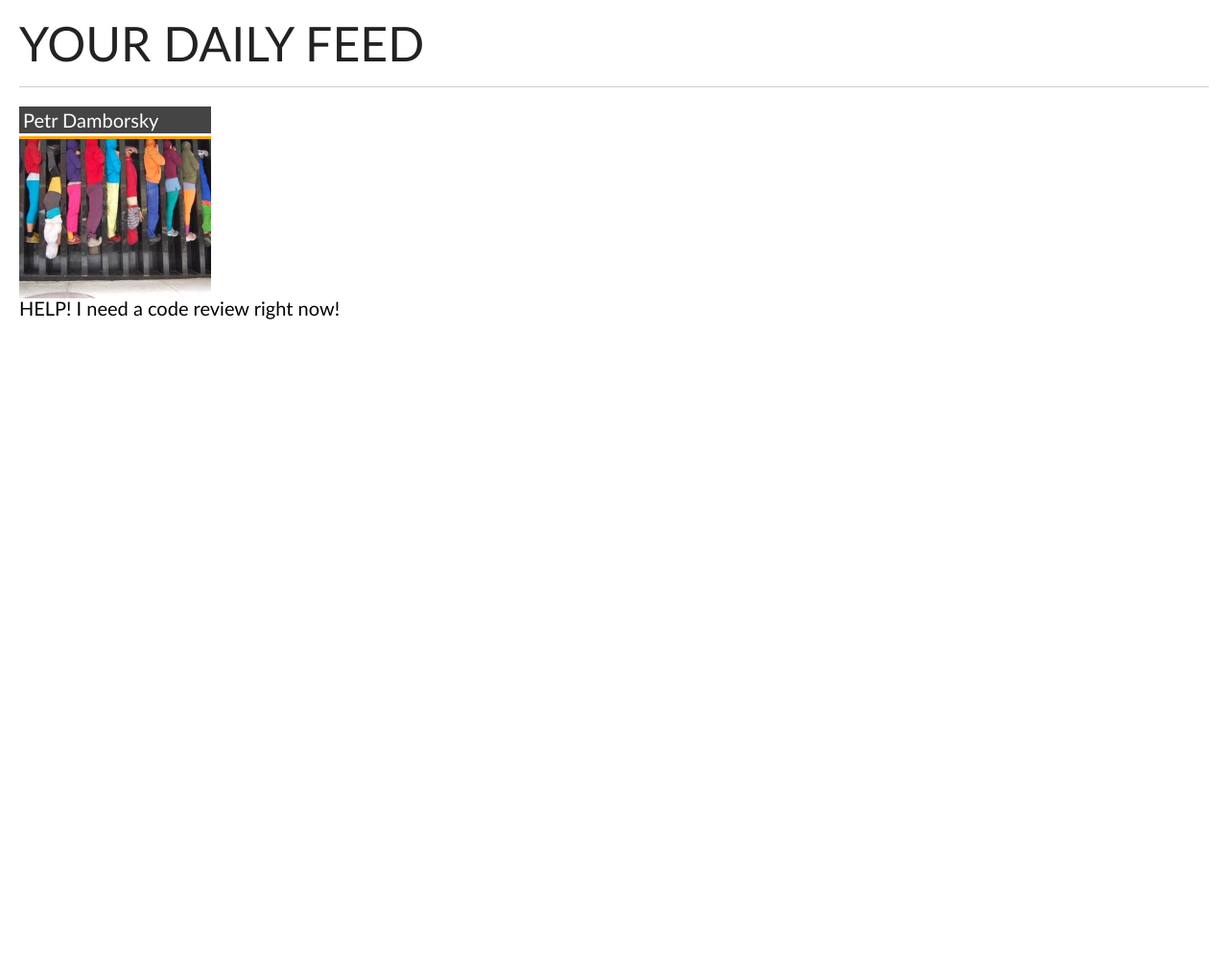
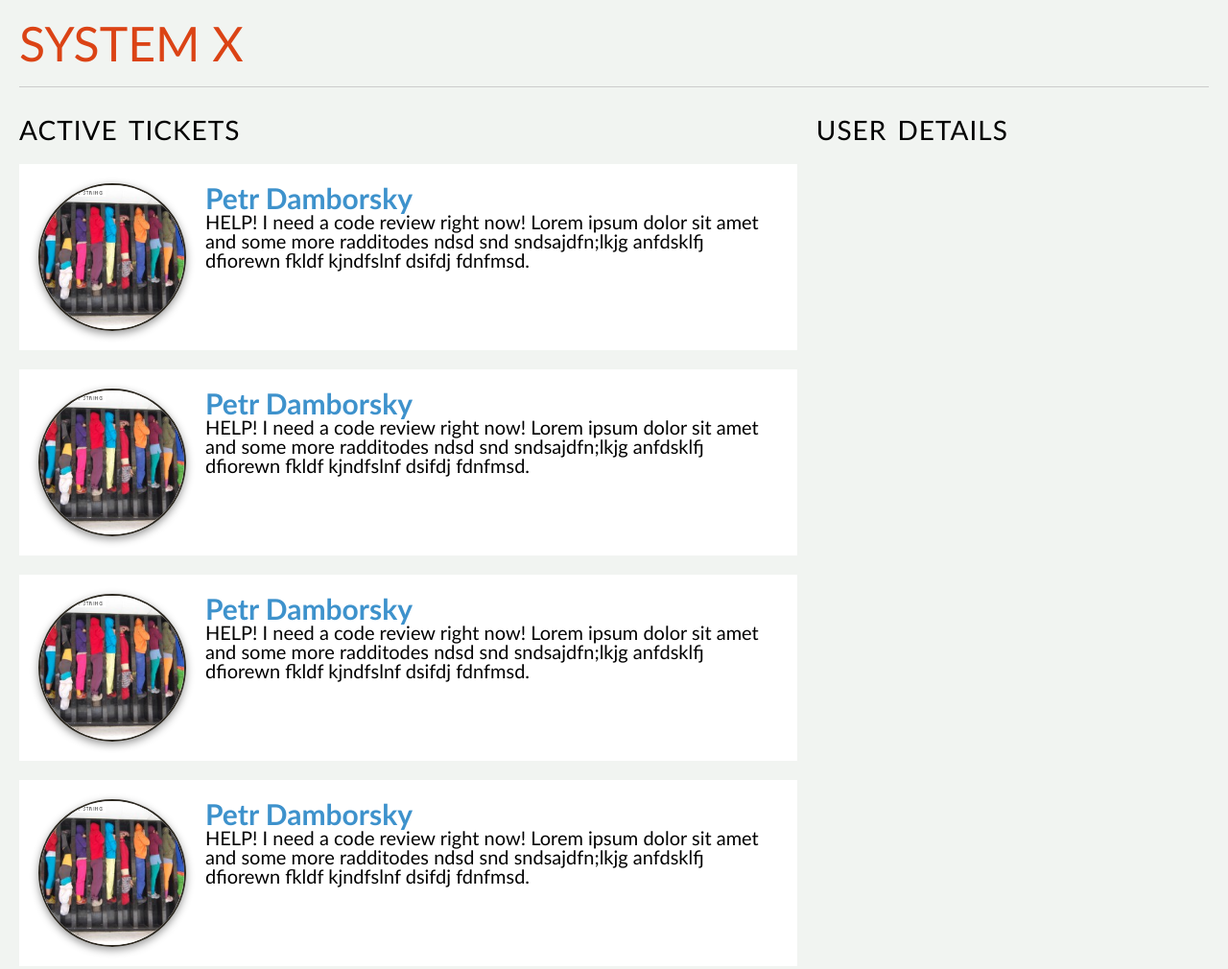
Before and after one commit to pdamb/swoh2015, a website: page index.html in a window 1280 px wide. Shown: the whole page at 96% size. Before the commit the page ends 800 px from the top, so only its background shows below. Drawn offline with nearby package versions, Linux system fonts and the light colour scheme.

Commit message:
Style and layout update

```diff
--- a/app/openhouse.js
+++ b/app/openhouse.js
@@ -8,7 +8,7 @@ app.controller('FeedController', FeedController);
 
 // Controller's Constructor Function
 function FeedController(){
-  this.headline = 'Your daily feed';
+  this.headline = 'Active tickets';
   this.feed = [
     {
       user: {
@@ -16,7 +16,31 @@ function FeedController(){
         displayName: "Petr Damborsky",
         avatarUrl: "/images/avatars/dummy-200x200-Wardrobe-plain.jpg"
       },
-      message: "HELP! I need a code review right now!"
+      message: "HELP! I need a code review right now! Lorem ipsum dolor sit amet and some more radditodes ndsd snd sndsajdfn;lkjg anfdsklfj dfiorewn fkldf kjndfslnf dsifdj fdnfmsd."
+    },
+    {
+      user: {
+        name: "pdamb",
+        displayName: "Petr Damborsky",
+        avatarUrl: "/images/avatars/dummy-200x200-Wardrobe-plain.jpg"
+      },
+      message: "HELP! I need a code review right now! Lorem ipsum dolor sit amet and some more radditodes ndsd snd sndsajdfn;lkjg anfdsklfj dfiorewn fkldf kjndfslnf dsifdj fdnfmsd."
+    },
+    {
+      user: {
+        name: "pdamb",
+        displayName: "Petr Damborsky",
+        avatarUrl: "/images/avatars/dummy-200x200-Wardrobe-plain.jpg"
+      },
+      message: "HELP! I need a code review right now! Lorem ipsum dolor sit amet and some more radditodes ndsd snd sndsajdfn;lkjg anfdsklfj dfiorewn fkldf kjndfslnf dsifdj fdnfmsd."
+    },
+    {
+      user: {
+        name: "pdamb",
+        displayName: "Petr Damborsky",
+        avatarUrl: "/images/avatars/dummy-200x200-Wardrobe-plain.jpg"
+      },
+      message: "HELP! I need a code review right now! Lorem ipsum dolor sit amet and some more radditodes ndsd snd sndsajdfn;lkjg anfdsklfj dfiorewn fkldf kjndfslnf dsifdj fdnfmsd."
     }
   ]
 }
--- a/index.html
+++ b/index.html
@@ -9,13 +9,19 @@
   <script src="app/openhouse.js"></script>
 </head>
 <body ng-app="openhouse">
-  <div ng-controller="FeedController as feed">
-    <h1>{{ feed.headline }}</h1>
-    <div ng-repeat="item in feed.feed">
-      <div class="oh-avatar" style="background: transparent url('{{item.user.avatarUrl}}') no-repeat">
-        <strong>{{ item.user.displayName }}</strong>
+  <div class="wrapper" ng-controller="FeedController as feed">
+    <h1>SYSTEM X</h1>
+      <div class="main">
+        <h2>Active tickets</h2>
+        <div class="post" ng-repeat="item in feed.feed">
+          <img class="avatar" ng-src="{{ item.user.avatarUrl }}">
+          <h3>{{ item.user.displayName }}</h3>
+          <p>{{ item.message }}</p>
+        </div>
       </div>
-      <strong>{{ item.message }}</strong>
+      <div class="side">
+        <h2>User details</h2>
+      </div>
     </div>
   </div>
 </body>
--- a/styles/openhouse.css
+++ b/styles/openhouse.css
@@ -1,7 +1,15 @@
+/*
+ darkb: #2D2921;
+ yellow: #FFEB7C;
+ orange: #EB894E;
+ blue: #75B9BE;
+ lightblue: #A8CCC9;
+*/
+
 html {
-  background: white;
+  background: #F1F4F1;
   font-size: 20px;
-  font-family: 'Calibri', Verdana, Arial, sans-serif;
+  font-family: Calibri, Helvetica, Arial, sans-serif;
 }
 
 body {
@@ -10,23 +18,52 @@ body {
 
 h1 {
   font-size: 2.5em;
-  color: #222;
+  color: #db4315;
   text-transform: uppercase;
   padding:0 0 20px 0;
   margin:0 0 20px 0;
   border-bottom:1px solid #CCC;
 }
 
-.oh-avatar {
-  width: 200px;
-  height: 200px;
+h2 {
+  font-size: 2em;
+  text-transform: lowercase;
+  font-variant: small-caps;
+  letter-spacing: 1px;
+  margin-bottom: 20px;
 }
 
-.oh-avatar strong {
-  background: #444;
-  color:#FFF;
-  padding: 4px;
-  border-bottom:3px solid white;
-  box-shadow: 0 3px 0 orange;
-  display:block;
+.main {
+  float:left;
+  width:67%;
 }
+
+.side {
+  float:left;
+  width:33%;
+}
+
+.post {
+  background: white;
+  padding:20px;
+  margin:0 20px 20px 0;
+  overflow: hidden;
+  /*border-radius:90px;*/
+}
+
+.post .avatar {
+  width: 150px;
+  height: 150px;
+  border-radius:50%;
+  border: 2px solid #2d2921;
+  box-shadow: 0 3px 9px #999;
+  float:left;
+  padding:0;
+  margin:0 20px 0 0;
+}
+
+.post h3 {
+  color:#3E92CC;
+  font-size:1.5em;
+  font-weight: bold;
+}
```
